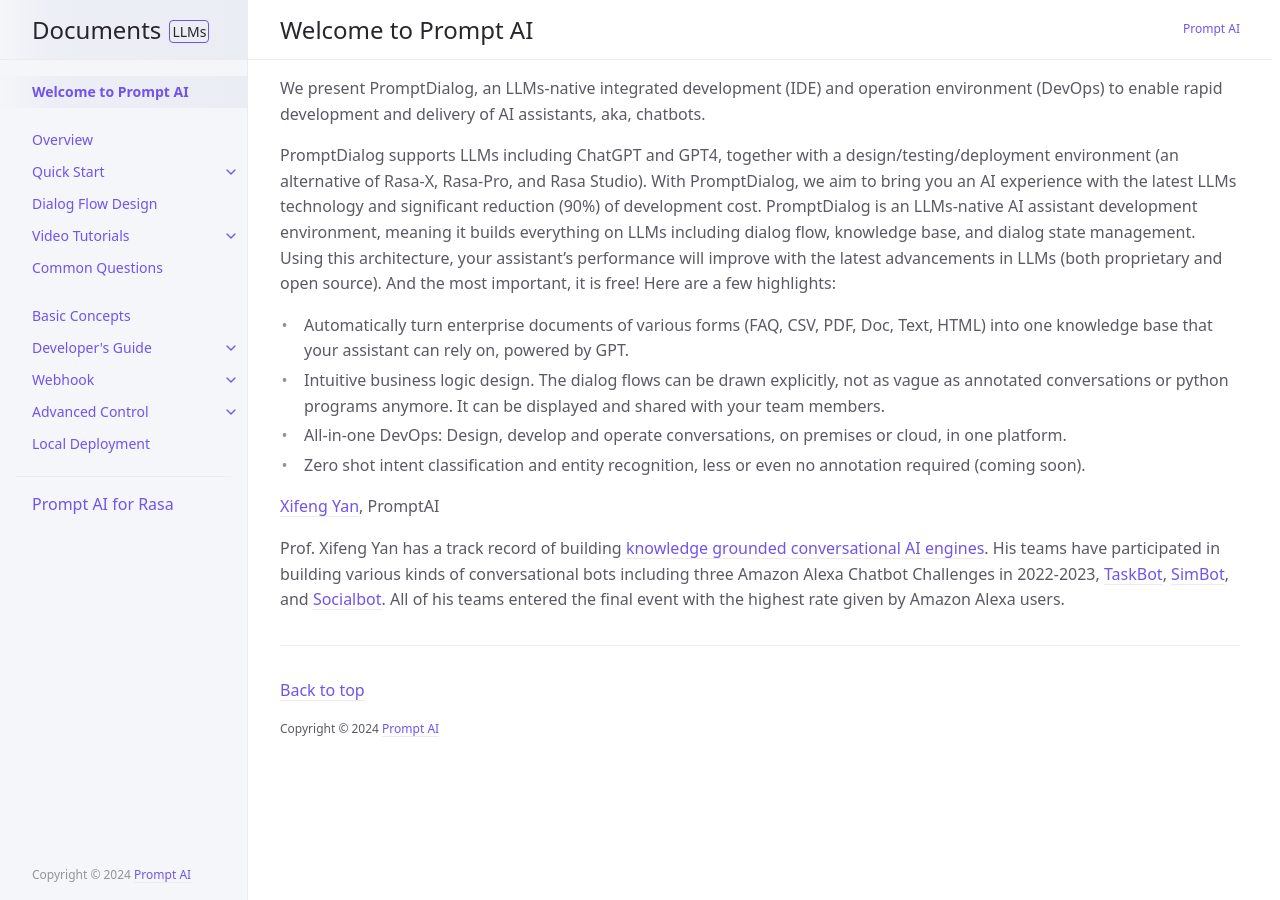
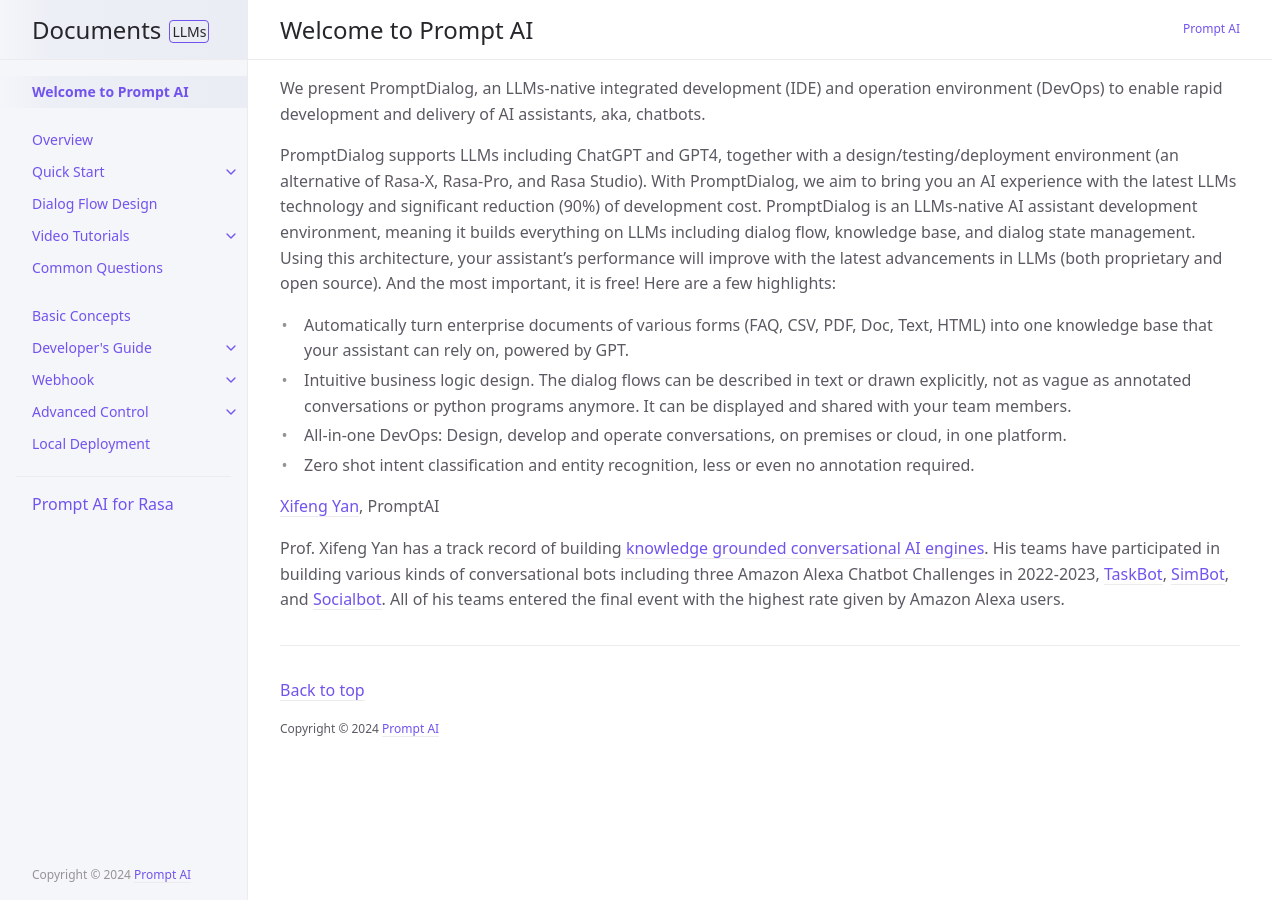
Before and after one commit to ws-cd/ws-cd.github.io, a Jekyll site: the page built from docs/about/index.md, in a window 1280 px wide. Built offline with Jekyll 4.4.1, drawn with Linux system fonts in a browser that asks for light colours.

Commit message:
Update index.md

```diff
--- a/docs/about/index.md
+++ b/docs/about/index.md
@@ -15,9 +15,9 @@ When you are using Rasa Open Source, you might be disappointed by the lack of La
 PromptDialog supports LLMs including ChatGPT and GPT4, together with a design/testing/deployment environment (an alternative of Rasa-X, Rasa-Pro, and Rasa Studio).  With PromptDialog, we aim to bring you an AI experience with the latest LLMs technology and significant reduction (90%) of development cost. PromptDialog is an LLMs-native AI assistant development environment, meaning it builds everything on LLMs including dialog flow, knowledge base, and dialog state management.  Using this architecture, your assistant's performance will improve with the latest advancements in LLMs (both proprietary and open source).  And the most important, it is free!  Here are a few highlights:
 
 * Automatically turn enterprise documents of various forms (FAQ, CSV, PDF, Doc, Text, HTML) into one knowledge base that your assistant can rely on, powered by GPT.
-* Intuitive business logic design. The dialog flows can be drawn explicitly, not as vague as annotated conversations or python programs anymore.  It can be displayed and shared with your team members.
+* Intuitive business logic design. The dialog flows can be described in text or drawn explicitly, not as vague as annotated conversations or python programs anymore.  It can be displayed and shared with your team members.
 * All-in-one DevOps: Design, develop and operate conversations, on premises or cloud, in one platform.
-* Zero shot intent classification and entity recognition, less or even no annotation required (coming soon).
+* Zero shot intent classification and entity recognition, less or even no annotation required.
 
 [Xifeng Yan](https://sites.cs.ucsb.edu/~xyan/), PromptAI
 
```
